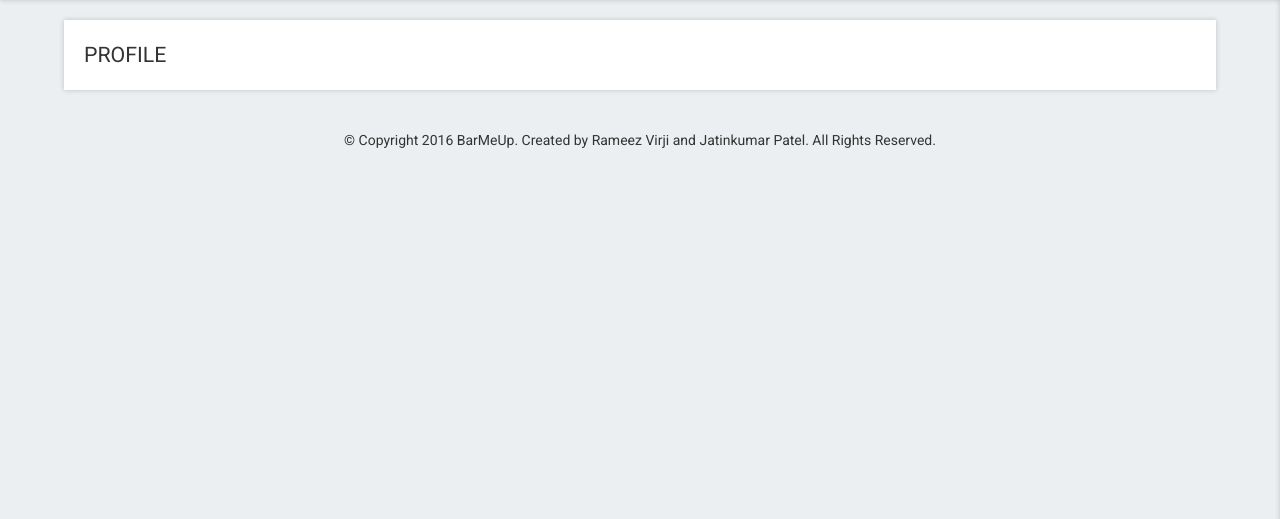
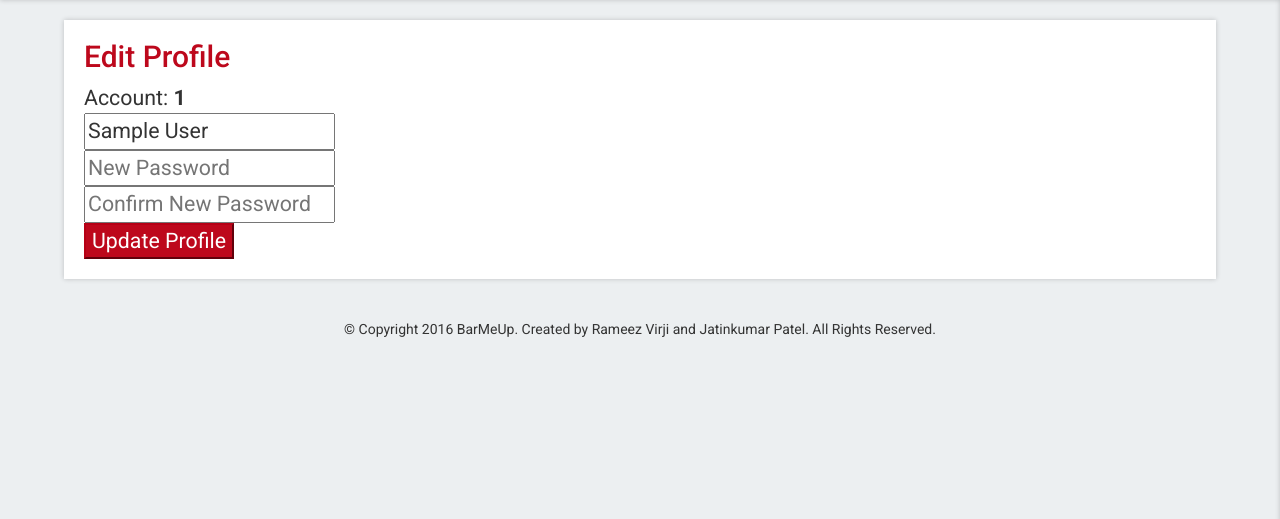
Before and after one commit to rameezv/BarFinder, a PHP site: page /profile.php in a window 1280 px wide. Shown: the part 80-599 px from the top of the page. Run offline with PHP 8.4, Linux system fonts and the light colour scheme; the visitor is signed in with stand-in values (Sample User, id 1); tables that the repository leaves empty or names only in its code hold one stand-in row (values such as "Sample post"); some libraries are stand-ins or nearby versions.

Commit message:
Edit Profile, style fixes, menu bar fixes

```diff
--- a/controller/PageController.php
+++ b/controller/PageController.php
@@ -40,7 +40,11 @@ class PageController {
     public function displayProfileEditor() {
         session_start();
         include 'view/header.php';
-        include 'view/profileeditor.php';
+        if($this->usrsrv->isLoggedIn()) {
+            include 'view/profileeditor.php';
+        } else {
+            include 'view/login.php';
+        }
         include 'view/menu.php';
         include 'view/footer.php';
     }
--- a/controller/UserController.php
+++ b/controller/UserController.php
@@ -31,6 +31,19 @@ class UserController {
         return $result[0]['name'];
     }
 
+    public function getEmail() {
+        $result = $this->service->getUserData();
+        return $result[0]['id'];
+    }
+
+    public function updateUserName($name) {
+        return $this->service->updateUser($this->getEmail(), $name, NULL);
+    }
+
+    public function updateUserNameAndPW($name, $pw) {
+        return $this->service->updateUser($this->getEmail(), $name, $pw);
+    }
+
     public function userExistsByFBID($fbid) {
         return $this->service->checkFBID($fbid);
     }
--- a/css/style.css
+++ b/css/style.css
@@ -46,7 +46,11 @@ h2 {
 #header h1 {
     text-shadow: 0 3px 0 #2b2b2b;
     float:left;
-    cursor: default;
+    cursor: pointer;
+}
+
+#header a {
+    color: #ffffff;
 }
 
 #footer {
@@ -139,6 +143,18 @@ h2 {
     font-size: 16pt;
 }
 
+#pralert {
+    width:90%;
+    background-color: #FFFACD;
+    color: #222222;
+    padding: 20px;
+    margin:20px 5%;
+    font-size: 16pt;
+    border: 1px solid #F0E68C;
+    -webkit-border-radius: 5px;
+    border-radius: 5px;
+}
+
 #login-form {
     width: 100%;
     padding: 0 5%;
@@ -154,7 +170,7 @@ h2 {
     margin-right:8%;
 }
 
-#login-form .logform button {
+#login-form .logform button, #profile-form .proform button {
     color: #fff;
     background-color: #bd081c;
     border-color: #b60015;
--- a/model/UserService.php
+++ b/model/UserService.php
@@ -53,6 +53,24 @@ class UserService {
         try {
             $this->openDB();
             $sql = "INSERT INTO users (id, name, pw, fbid) VALUES ('$email', '$name', '$password', '$fbid')";
+            $this->conn->exec($sql);
+            $this->closeDB();
+            return true;
+        } catch (Exception $e) {
+            $this->closeDB();
+            throw $e;
+            return false;
+        }
+    }
+
+    public function updateUser($id, $name, $pw) {
+        try {
+            $this->openDB();
+            if ($pw = NULL) {
+                $sql = "UPDATE users SET name='$name' WHERE id='$id';";
+            } else {
+                $sql = "UPDATE users SET name='$name',pw='$pw' WHERE id='$id';";
+            }
             $this->conn->exec($sql);
             $this->closeDB();
             return true;
--- a/view/header.php
+++ b/view/header.php
@@ -20,7 +20,7 @@ $(document).bind("mobileinit", function () {
 <body>
 
 <div id="header" class="shadow">
-<h1>BarMeUp</h1>
+<a href="index.php"><h1>BarMeUp</h1></a>
 <div id="menuIcon" onclick="toggleMenu();" class="fastTrans"><span class="glyphicon glyphicon-menu-hamburger" aria-hidden="true"></span></div>
 <div class="clear"></div>
 </div>
--- a/view/menu.php
+++ b/view/menu.php
@@ -4,7 +4,6 @@
 <!-- Close Button -->
 <div id="navclose" onclick="toggleMenu();"><span class="glyphicon glyphicon-remove-circle" aria-hidden="true"></span></div>
 <!-- Close Button -->
-
 
 <!-- Profile Info -->
 <?php
@@ -13,6 +12,7 @@
         //echo '<div id="profilepic"><img src="images/user-512.png" alt="Profile Pic" /></div>';
         echo '<div id="profilename">'.$this->usrsrv->getName().'</div>';
         echo '<div class="clear"><br /></div>';
+        echo '<a href="index.php"><div class="menuitem fastTrans">Home</div></a>';
         echo '<a href="profile.php"><div class="menuitem fastTrans">Edit Profile</div></a>';
         echo '<a href="logout.php" onclick="FB.logout(function(response) {});"><div class="menuitem fastTrans">Log Out</div></a>';
     }
@@ -21,6 +21,12 @@
 
 <!-- Persistent Menu Items -->
 
+<?php
+    if(!$this->usrsrv->isLoggedIn()) {
+        echo '<a href="index.php"><div class="menuitem fastTrans">Home</div></a>';
+    }
+?>
+
 <a href="support.php"><div class="menuitem fastTrans">Support</div></a>
 
 <!-- Persistent Menu Items -->
--- a/view/profileeditor.php
+++ b/view/profileeditor.php
@@ -1,3 +1,61 @@
+<?php
+    if(isset($_POST['btn-updatepr'])) {
+        $name = $_POST['name'];
+        $upass = md5($_POST['pass']);
+        $upasscon = md5($_POST['pass-con']);
+
+        echo '<div id="pralert">';
+
+        if (empty($upass)) {
+            if ($this->usrsrv->updateUserName($name)) {
+                echo "Updated Profile!";
+            } else {
+                echo "Error: Please check your input! If problem persists, find a nearby bar manually.";
+            }
+        } elseif ($upass == $upasscon && !empty($name)) {
+            if ($this->usrsrv->updateUserNameAndPW($name, $upass)) {
+                echo "Updated Profile!";
+            } else {
+                echo "Error: Please check your input! If problem persists, find a nearby bar manually.";
+            }
+        } elseif (!empty($name)) {
+            echo 'Passwords do not match. Please check your input.';
+        } else {
+            echo 'Unknown Error: Please check your input! If problem persists, find a nearby bar manually.';
+        }
+
+        echo '</div>';
+    }
+?>
+
 <div id="information" class="shadow">
-PROFILE
+
+<h2 style="margin-top:0;">Edit Profile</h2>
+
+Account: <b><?php echo $this->usrsrv->getEmail(); ?></b>
+<br />
+
+<div id="profile-form">
+
+<div class="proform">
+    <form method="post" action="profile.php" id="profileform">
+    <table align="center" width="100%" border="0">
+    <tr>
+    <td><input type="text" name="name" placeholder="Your Name" id="signup-name" value="<?php echo $this->usrsrv->getName();?>" required /></td>
+    </tr>
+    <tr>
+    <td><input type="password" name="pass" placeholder="New Password" id="signup-pwd" /></td>
+    </tr>
+    <tr>
+    <td><input type="password" name="pass-con" placeholder="Confirm New Password" id="signup-pwd" /></td>
+    </tr>
+    <tr>
+    <td><button type="submit" name="btn-updatepr">Update Profile</button></td>
+    </tr>
+    </table>
+    </form>
 </div>
+
+</div>
+
+</div>
```
